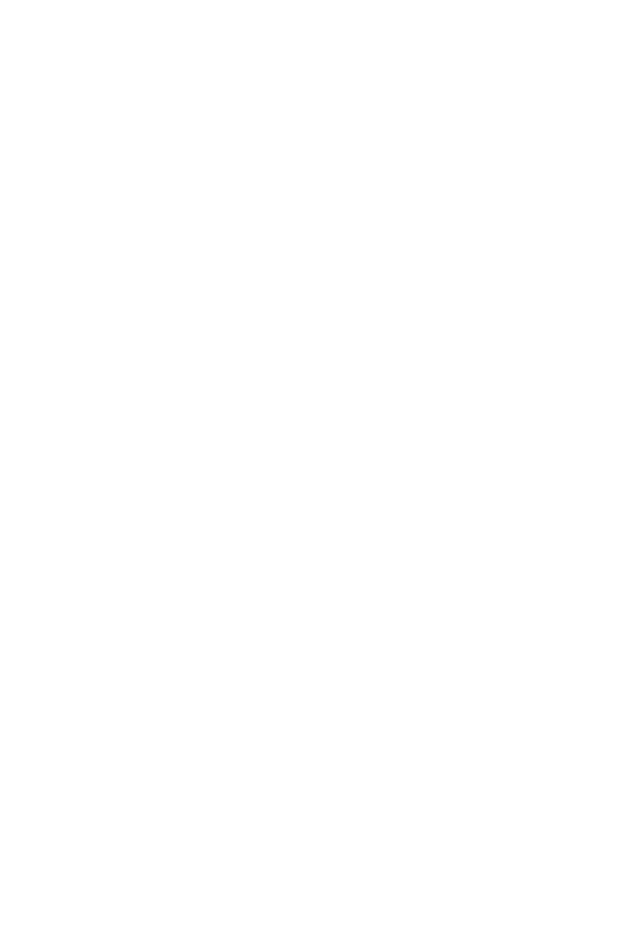
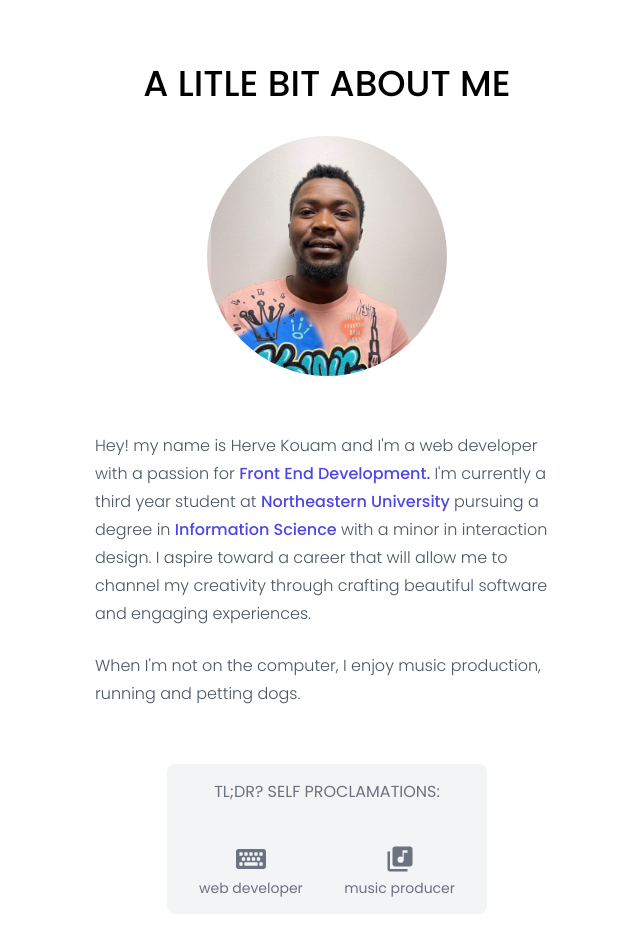
Before and after one commit to kouamherve/my-portfolio, a React (Create React App) app: page / in a window 1280 px wide. Shown: the part 760-1696 px from the top of the page, without its empty margins (313-953 px from the left). Before the commit the page ends 800 px from the top, so only its background shows below. Built offline with nearby package versions, Linux system fonts and the light colour scheme.

Commit message:
✨ F01: APP > Add About (New)

```diff
--- a/package.json
+++ b/package.json
@@ -10,6 +10,7 @@
     "react-dom": "^18.2.0",
     "react-icons": "^5.1.0",
     "react-router-dom": "^6.22.3",
+    "react-router-hash-link": "^2.4.3",
     "react-scripts": "5.0.1",
     "web-vitals": "^2.1.4"
   },
--- a/src/App.js
+++ b/src/App.js
@@ -1,3 +1,4 @@
+import About from "./components/About";
 import Header from "./components/Header";
 import Home from "./components/Home";
 
@@ -7,6 +8,7 @@
       <Header />
       <main>
         <Home />
+        <About />
       </main>
     </>
   );
--- /dev/null
+++ b/src/components/About.js
@@ -0,0 +1,58 @@
+import { FaKeyboard } from "react-icons/fa";
+import { MdLibraryMusic } from "react-icons/md";
+
+export default function About() {
+  return (
+    <section className=" max-w-lg mx-auto font-Poppins mt-16 mb-24" id="about">
+      <div className=" flex flex-col items-center gap-8">
+        <h1 className=" uppercase text-4xl font-medium">
+          A litle bit about me
+        </h1>
+        <img
+          className=" size-60 rounded-full object-cover"
+          src="photo.JPG"
+          alt="Profile"
+        />
+        <div className=" text-gray-600 text-start font-light leading-7 space-y-6 p-6">
+          <p>
+            Hey! my name is Herve Kouam and I'm a web developer with a passion
+            for{" "}
+            <span className=" text-indigo-600 font-medium capitalize">
+              front end development.{" "}
+            </span>
+            I'm currently a third year student at{" "}
+            <span className=" text-indigo-600 font-medium capitalize">
+              Northeastern University{" "}
+            </span>
+            pursuing a degree in{" "}
+            <span className=" text-indigo-600 font-medium capitalize">
+              information science{" "}
+            </span>
+            with a minor in interaction design. I aspire toward a career that
+            will allow me to channel my creativity through crafting beautiful
+            software and engaging experiences.
+          </p>
+          <p>
+            When I'm not on the computer, I enjoy music production, running and
+            petting dogs.
+          </p>
+        </div>
+        <div className=" bg-gray-100 w-80 p-4 text-gray-500 rounded-lg">
+          <h2 className=" uppercase text-center font-normal text-base">
+            tl;dr? self proclamations:
+          </h2>
+          <div className="flex items-center justify-between mt-10 mx-4">
+            <div className="flex flex-col gap-1 items-center">
+              <FaKeyboard className=" text-3xl " />
+              <h4 className=" text-sm ">web developer</h4>
+            </div>
+            <div className="flex flex-col gap-1 items-center">
+              <MdLibraryMusic className=" text-3xl " />
+              <h4 className=" text-sm ">music producer</h4>
+            </div>
+          </div>
+        </div>
+      </div>
+    </section>
+  );
+}
--- a/src/components/Header.js
+++ b/src/components/Header.js
@@ -1,6 +1,6 @@
 import { useState } from "react";
 import { GiHamburgerMenu } from "react-icons/gi";
-import { Link } from "react-router-dom";
+import { HashLink as Link } from "react-router-hash-link";
 
 export default function Header() {
   const [isShow, setIsShow] = useState(false);
@@ -12,7 +12,11 @@
   return (
     <div className=" w-full fixed z-30">
       <nav className=" bg-black text-white flex items-center justify-between p-3 ">
-        <Link className=" flex items-center justify-center gap-3 w-fit uppercase font-bold tracking-wider hover:text-indigo-400">
+        <Link
+          to="#home"
+          smooth
+          className=" flex items-center justify-center gap-3 w-fit uppercase font-bold tracking-wider hover:text-indigo-400"
+        >
           <img
             className="size-8 bg-indigo-600 rounded-full p-1"
             src="logo.png"
@@ -28,19 +32,29 @@
       <div className={`bg-black ${isShow ? "" : "hidden"}`}>
         <ul className="text-white uppercase text-sm font-Poppins font-medium py-5 flex flex-col items-center justify-center gap-8">
           <li className=" hover:text-indigo-400">
-            <Link>about</Link>
+            <Link to="#about" smooth>
+              about
+            </Link>
           </li>
           <li className=" hover:text-indigo-400">
-            <Link>passion</Link>
+            <Link to="#passion" smooth>
+              passion
+            </Link>
           </li>
           <li className=" hover:text-indigo-400">
-            <Link>experience</Link>
+            <Link to="#experience" smooth>
+              experience
+            </Link>
           </li>
           <li className=" hover:text-indigo-400">
-            <Link>work</Link>
+            <Link to="#work" smooth>
+              work
+            </Link>
           </li>
           <li className=" hover:text-indigo-400">
-            <Link>contact</Link>
+            <Link to="#contact" smooth>
+              contact
+            </Link>
           </li>
         </ul>
       </div>
--- a/src/components/Home.js
+++ b/src/components/Home.js
@@ -1,8 +1,12 @@
 import { FaAngleDown } from "react-icons/fa";
+import { HashLink as Link } from "react-router-hash-link";
 
 export default function Home() {
   return (
-    <section className="relative h-[760px] w-full flex items-center justify-center">
+    <section
+      id="home"
+      className="relative h-[760px] w-full flex items-center justify-center"
+    >
       <img
         className="h-full w-full object-cover brightness-50"
         src="https://cdn.pixabay.com/photo/2015/09/09/19/56/office-932926_1280.jpg"
@@ -33,7 +37,9 @@
           front-end Web developer
         </h2>
         <div className="size-12 ">
-          <FaAngleDown className="size-full text-black rounded-full mt-44 cursor-pointer bg-gray-300 hover:bg-gray-400 active:bg-gray-500" />
+          <Link to="#about" smooth>
+            <FaAngleDown className="size-full text-black rounded-full mt-44 cursor-pointer bg-gray-300 hover:bg-gray-400 active:bg-gray-500" />
+          </Link>
         </div>
       </div>
     </section>
```
Also changed, not shown: public/photo.JPG (added), 1 other file (tests, documents, lock files or other folders).
